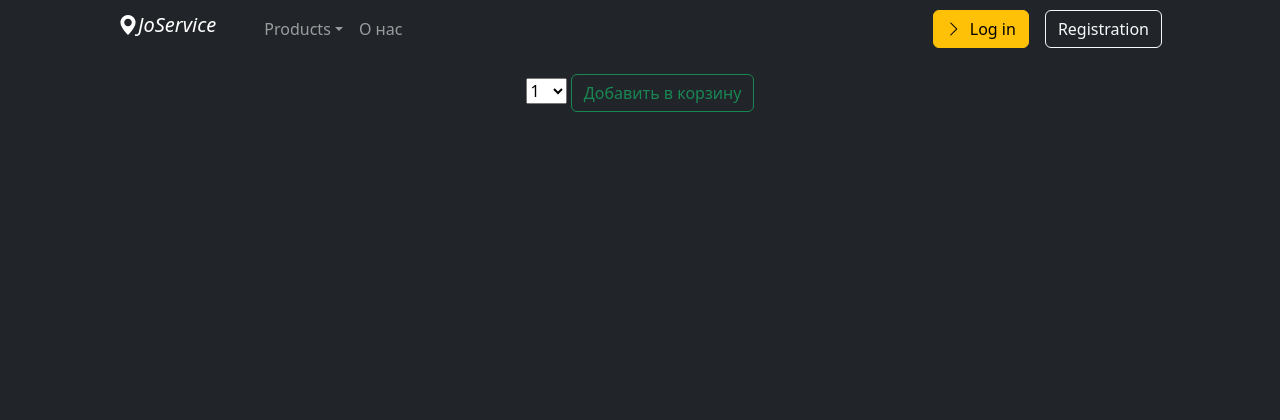
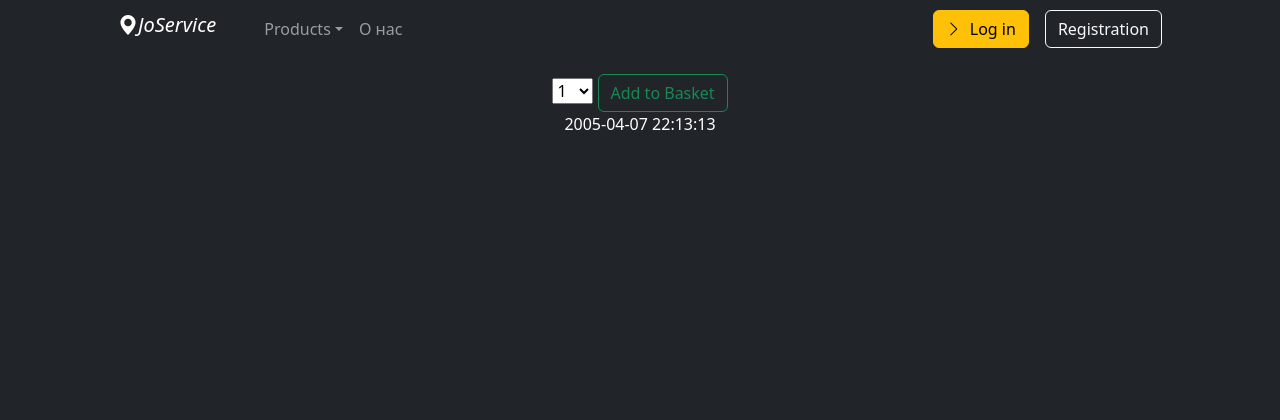
Before and after one commit to Carcajo/PythonLabs, a Django app: template templates/gshop/product_detail.html in a window 1280 px wide. Shown: the top 420 px of the page. Run offline with Django 4.2, Linux system fonts and the light colour scheme; the template is opened without the code that fills it: values that come from a table or form of the project are taken from there, others are empty; some libraries are stand-ins or nearby versions.

```diff
--- a/templates/gshop/product_detail.html
+++ b/templates/gshop/product_detail.html
@@ -12,7 +12,7 @@
         <form action="{% url "cart_add" product.id %}" method="post">
             {{ cart_form }}
             {% csrf_token %}
-            <input type="submit" class="btn btn-outline-success" value="Добавить в корзину">
-        </form>
+            <input type="submit" class="btn btn-outline-success" value="Add to Basket">
+        </form>2005-04-07 22:13:13
     </div>
 {% endblock %}
```
